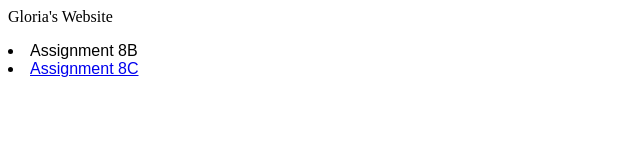
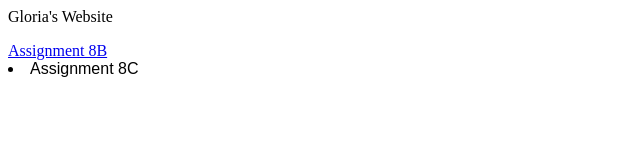
Before and after one commit to glogunlade/github.io, a plain HTML site: page index.html in a window 1280 px wide. Shown: the whole page, without its empty margins (0-640 px from the left). Drawn offline with Linux system fonts and the light colour scheme.

Commit message:
Update index.html

```diff
--- a/index.html
+++ b/index.html
@@ -19,7 +19,7 @@
     </style>
 
     <p>Gloria's Website</p>
-        <li>Assignment 8B<a href="glogunlade.github.io/page2.html"</a></li>
+        <a href="page2.html"> Assignment 8B </a>
         <li>Assignment 8C<a href="glogunlade.github.io/page3.html"</a></li>
 
 
```
